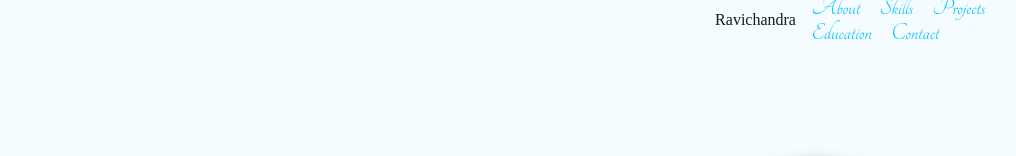
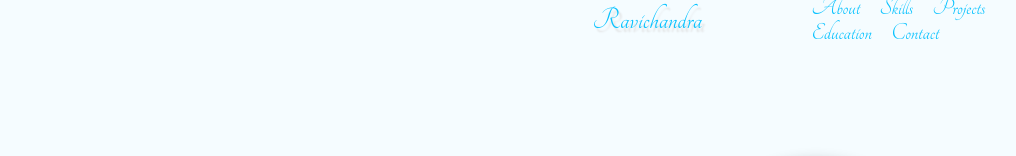
Before and after one commit to ravimelinkeri/Portfolio, a plain HTML site: page index.html in a window 1280 px wide. Shown: the top 156 px of the page, without its empty margins (148-1164 px from the left). Drawn offline with Linux system fonts and the light colour scheme; grey boxes are pictures that could not be loaded.

Commit message:
Update style.css

```diff
--- a/style.css
+++ b/style.css
@@ -20,6 +20,17 @@ body{
   justify-content: end;
   align-items: center;
   background-color: #F5FCFF;
+}
+
+.headerName{
+  font-family: Tangerine;
+  width: 25%;
+  padding-left: 10px;
+  text-align: center;
+  font-size: 32px;
+  color: #08C2FF;
+  /* font-weight: 600; */
+  text-shadow: 3px 4px 2px #ddd;
 }
 
 ..anchorHolder{
@@ -589,7 +600,7 @@ text-transform: uppercase;
 
 /* RESPONSIVE DESIGN FOR SMARTPHONE */
 
-@media (max-width: 400px) {
+@media (max-width: 500px) {
 
 .header-bar{
   padding-right: 28px;
@@ -650,7 +661,7 @@ text-transform: uppercase;
 
 /* RESPONSIVE DESIGN FOR TABLET */
 
-@media (min-width: 400px) and (max-width: 700px) {
+@media (min-width: 500px) and (max-width: 700px) {
 
 .header-bar{
   padding-right: 28px;
```
